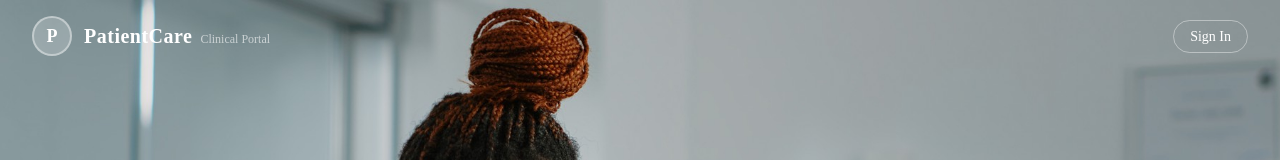
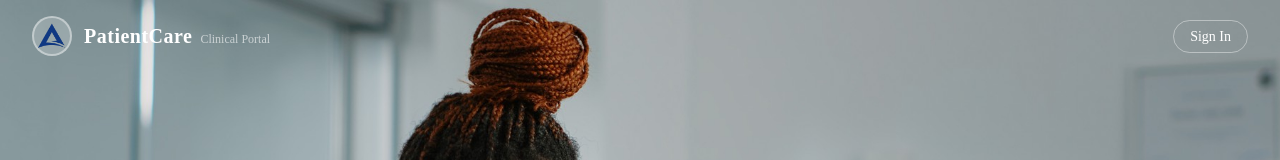
Before and after one commit to Andre0307J/patient-management-system, a Next.js app: page /portal/signup in a window 1280 px wide. Shown: the top 160 px of the page. Built offline with nearby package versions, Linux system fonts and the light colour scheme; no server answers.

Commit message:
chore: made changes

```diff
--- a/src/app/portal/layout.tsx
+++ b/src/app/portal/layout.tsx
@@ -4,6 +4,15 @@ import PortalAuthGuard from "@/components/PortalAuthGuard"; // Adjust path if pl
 export const metadata: Metadata = {
   title: "PatientCare Portal",
   description: "Doctor & Nurse Clinical Portal",
+  icons: {
+    icon: {
+      url: "/pms-image.png",
+      sizes: "any",
+      type: "image/png",
+    },
+    shortcut: "/pms-image.png",
+    apple: "/pms-image.png",
+  },
 };
 
 export default function PortalLayout({
--- a/src/components/Header.tsx
+++ b/src/components/Header.tsx
@@ -20,7 +20,7 @@ export default function Header({
             alt="PatientCare logo"
             width={40}
             height={40}
-            className="w-full h-full object-cover"
+            className="w-full h-full object-cover text-white"
           />
         </div>
         <span className="text-white font-semibold text-xl tracking-wide">
--- a/src/components/portal/PortalHeader.tsx
+++ b/src/components/portal/PortalHeader.tsx
@@ -1,15 +1,24 @@
 import Link from "next/link";
+import Image from "next/image";
 
 interface PortalHeaderProps {
   isSignUpPage?: boolean;
 }
 
-export default function PortalHeader({ isSignUpPage = false }: PortalHeaderProps) {
+export default function PortalHeader({
+  isSignUpPage = false,
+}: PortalHeaderProps) {
   return (
     <header className="w-full px-8 py-4 flex items-center justify-between bg-transparent">
       <div className="flex items-center gap-3">
         <div className="w-10 h-10 rounded-full bg-white/20 border-2 border-white/40 flex items-center justify-center">
-          <span className="text-white font-bold text-lg">P</span>
+          <Image
+            src="/pms-image.png"
+            alt="PatientCare logo"
+            width={40}
+            height={40}
+            className="w-full h-full object-cover text-white"
+          />
         </div>
         <div>
           <span className="text-white font-semibold text-xl tracking-wide">
```
